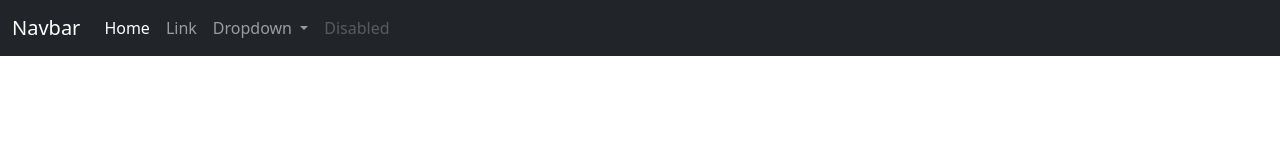
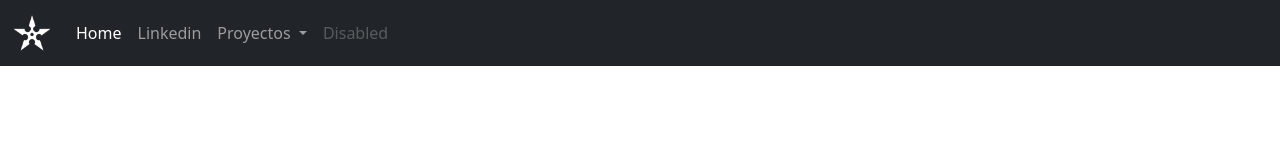
Before and after one commit to sofiigmag/ch26-web06-bootstrap, a plain HTML site: page index.html in a window 1280 px wide. Drawn offline with nearby package versions, Linux system fonts and the light colour scheme.

Commit message:
style: logo shuriken

```diff
--- a/assets/styles/main.css
+++ b/assets/styles/main.css
@@ -0,0 +1,3 @@
+.logo-shuriken{
+    max-height: 40px;
+}
--- a/index.html
+++ b/index.html
@@ -18,7 +18,13 @@
     <!--  navbar -->
     <nav class="navbar navbar-expand-lg bg-dark" data-bs-theme="dark">
       <div class="container-fluid">
-        <a class="navbar-brand" href="#">Navbar</a>
+        <a class="navbar-brand" href="#">
+          <img
+            class="logo-shuriken"
+            src="./assets/img/shuriken.png"
+            alt="shuriken logo"
+          />
+        </a>
         <button
           class="navbar-toggler"
           type="button"
@@ -36,7 +42,8 @@
               <a class="nav-link active" aria-current="page" href="#">Home</a>
             </li>
             <li class="nav-item">
-              <a class="nav-link" href="#">Link</a>
+              <a class="nav-link" href="https://www.linkedin.com/in/sof%C3%ADa-g%C3%B3mez-5311a7272/"
+              target="blank">Linkedin</a>
             </li>
             <li class="nav-item dropdown">
               <a
@@ -46,7 +53,7 @@
                 data-bs-toggle="dropdown"
                 aria-expanded="false"
               >
-                Dropdown
+                Proyectos
               </a>
               <ul class="dropdown-menu">
                 <li><a class="dropdown-item" href="#">Action</a></li>
```
Also changed, not shown: assets/img/shuriken.png (added).
